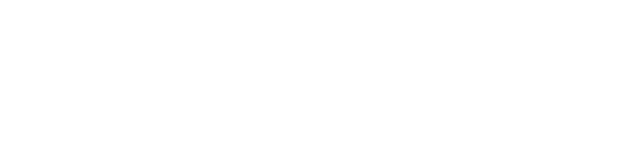
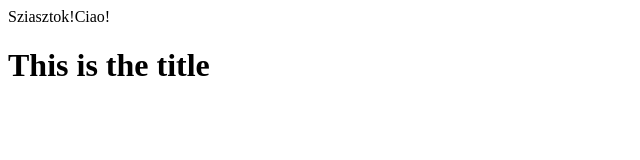
Before and after one commit to gyorizsuzs/js-basics, a plain HTML site: page frontend/index.html in a window 1280 px wide. Shown: the whole page, without its empty margins (0-640 px from the left). Drawn offline with Linux system fonts and the light colour scheme.

Commit message:
this is the titleig

```diff
--- a/frontend/index.html
+++ b/frontend/index.html
@@ -5,8 +5,9 @@
 	<meta http-equiv="X-UA-Compatible" content="IE=edge">
 	<meta name="viewport" content="width=device-width, initial-scale=1.0">
 	<title>This is FRONTEND</title>
+	<script src="script.js"></script>
 </head>
 <body>
-	<div id="root"></div>
+	<div id="root">Sziasztok!</div>
 </body>
 </html>
--- /dev/null
+++ b/frontend/script.js
@@ -0,0 +1,19 @@
+console.log('Hello World!');
+
+function loadEvent() {
+    console.log('loaded');
+
+    let rootElement=document.getElementById('root')
+
+    rootElement.innerHTML="Sziasztok!"
+    //console.dir(document.getElementById('root'))
+    //console.dir(document.querySelector('#root'))
+
+    rootElement.innerHTML+="Ciao!"
+
+    rootElement.insertAdjacentHTML('beforeend' , `
+        <h1>This is the title</h1>`
+    )
+}
+
+window.addEventListener('load' ,loadEvent)
```
